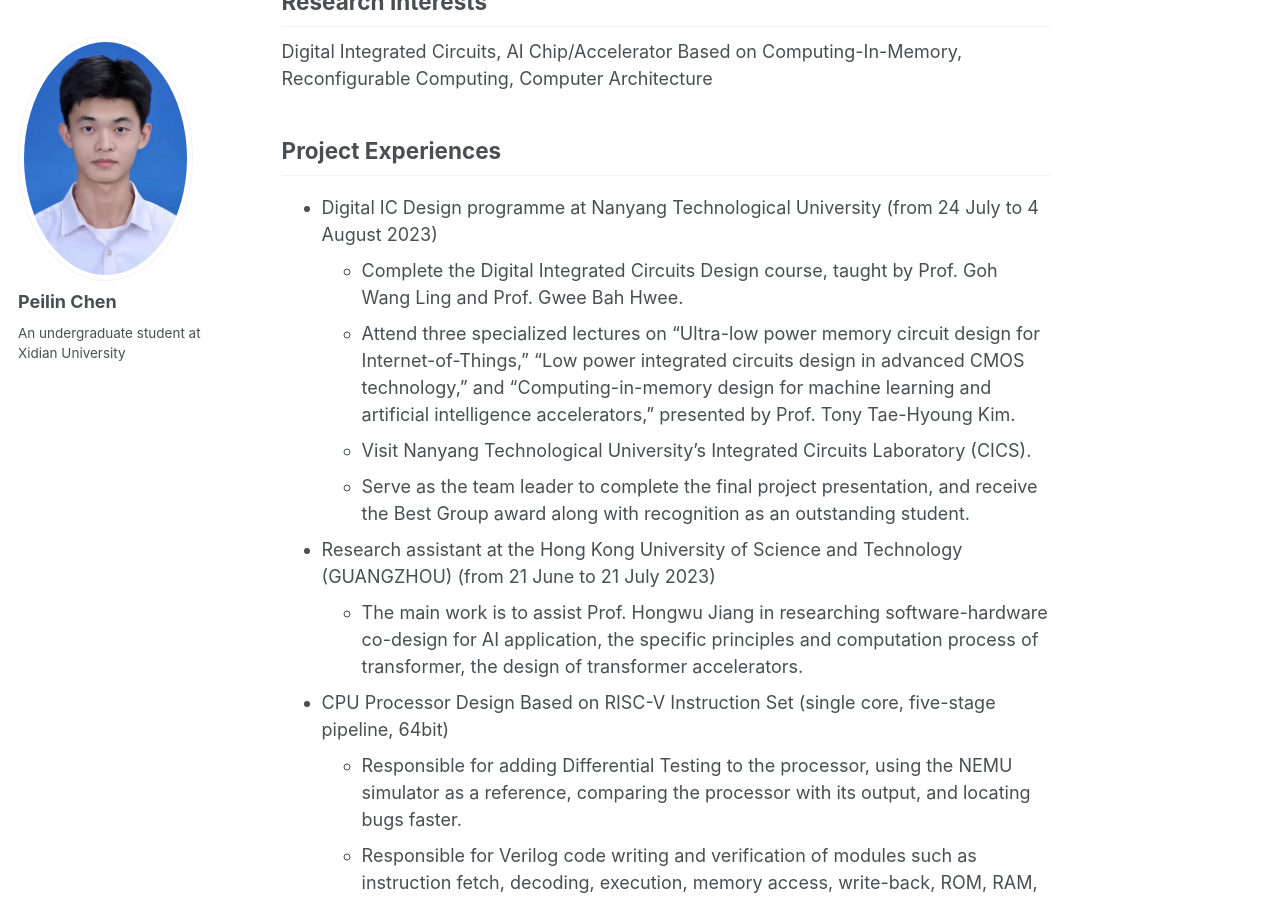
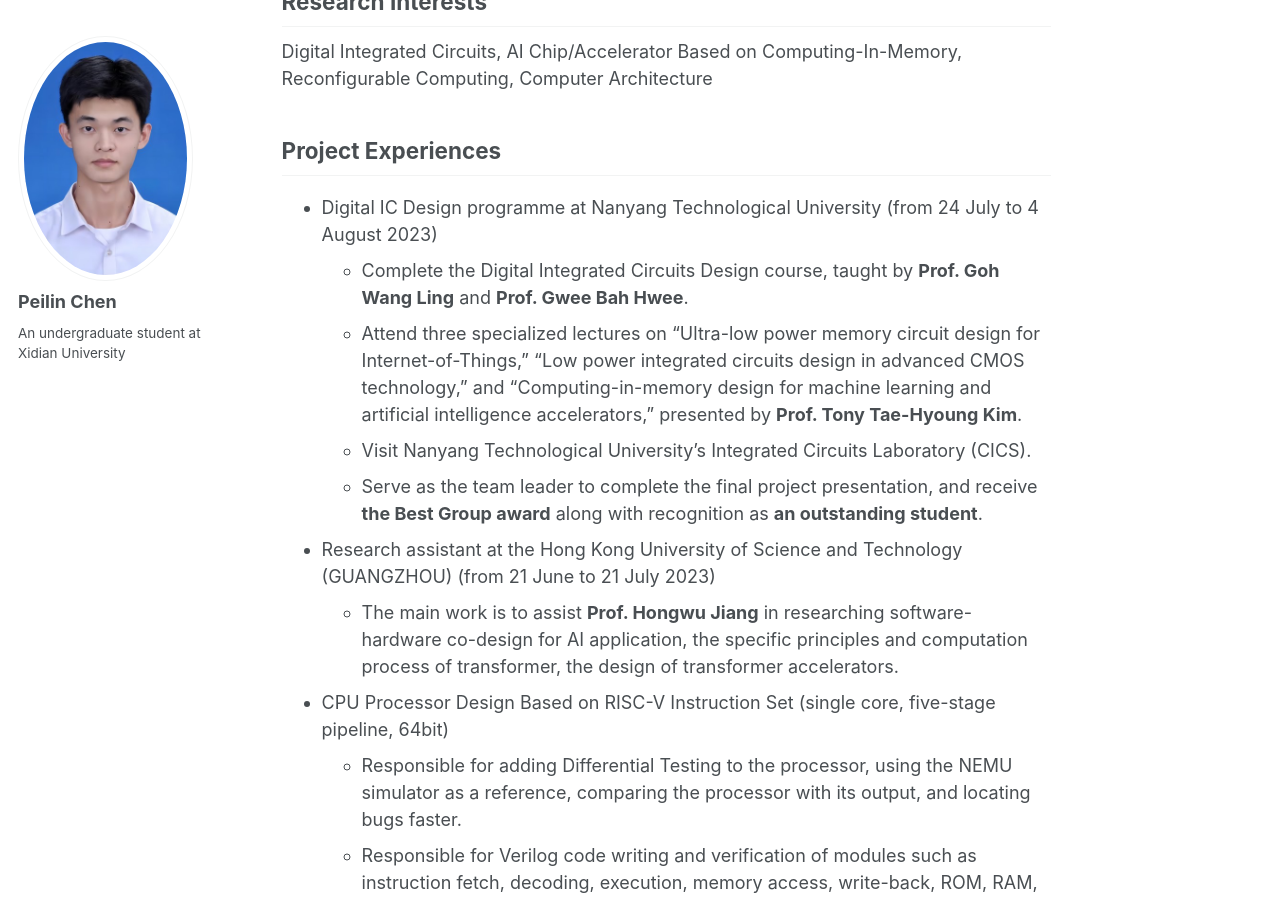
Before and after one commit to peilin-chen/peilin-chen.github.io, a Jekyll site: the page built from _pages/about.md, in a window 1280 px wide and 900 px high, scrolled down 448 px. Built offline with Jekyll 4.4.1, drawn with Linux system fonts in a browser that asks for light colours; some of the changed text lies outside the part shown.

```diff
--- a/_pages/about.md
+++ b/_pages/about.md
@@ -20,12 +20,12 @@ Digital Integrated Circuits, AI Chip/Accelerator Based on Computing-In-Memory, R
 
 ## Project Experiences
 * Digital IC Design programme at Nanyang Technological University (from 24 July to 4 August 2023)
-  - Complete the Digital Integrated Circuits Design course, taught by Prof. Goh Wang Ling and Prof. Gwee Bah Hwee.
-  - Attend three specialized lectures on "Ultra-low power memory circuit design for Internet-of-Things," "Low power integrated circuits design in advanced CMOS technology," and "Computing-in-memory design for machine learning and artificial intelligence accelerators," presented by Prof. Tony Tae-Hyoung Kim.
+  - Complete the Digital Integrated Circuits Design course, taught by **Prof. Goh Wang Ling** and **Prof. Gwee Bah Hwee**.
+  - Attend three specialized lectures on "Ultra-low power memory circuit design for Internet-of-Things," "Low power integrated circuits design in advanced CMOS technology," and "Computing-in-memory design for machine learning and artificial intelligence accelerators," presented by **Prof. Tony Tae-Hyoung Kim**.
   - Visit Nanyang Technological University's Integrated Circuits Laboratory (CICS).
-  - Serve as the team leader to complete the final project presentation, and receive the Best Group award along with recognition as an outstanding student.
+  - Serve as the team leader to complete the final project presentation, and receive **the Best Group award** along with recognition as **an outstanding student**.
 * Research assistant at the Hong Kong University of Science and Technology (GUANGZHOU) (from 21 June to 21 July 2023)
-  - The main work is to assist Prof. Hongwu Jiang in researching software-hardware co-design for AI application, the specific principles and computation process of transformer, the design of transformer accelerators.
+  - The main work is to assist **Prof. Hongwu Jiang** in researching software-hardware co-design for AI application, the specific principles and computation process of transformer, the design of transformer accelerators.
 * CPU Processor Design Based on RISC-V Instruction Set (single core, five-stage pipeline, 64bit)
   - Responsible for adding Differential Testing to the processor, using the NEMU simulator as a reference, comparing the processor with its output, and locating bugs faster.
   - Responsible for Verilog code writing and verification of modules such as instruction fetch, decoding, execution, memory access, write-back, ROM, RAM, multiplication and division unit, bus, and Cache.
@@ -51,7 +51,7 @@ technical guidance for innovation and entrepreneurship competitions, and organiz
 
 ## Awards and Honors
 * Scholarship
-  - Xidian University Special Scholarship(Top 1%), Social Scholarship(24/22586), National Encouragement Scholarship, Outstanding Student Model(Top 1%), Innovation Model(10/22586), etc.
+  - **Xidian University Special Scholarship**(Top 1%), Social Scholarship(24/22586), National Encouragement Scholarship, Outstanding Student Model(Top 1%), Innovation Model(10/22586), etc.
 * Subject competition
   - 2021.11&nbsp;&nbsp;&nbsp;&nbsp;**China Undergraduate Mathematical Contest in Modeling**&nbsp;&nbsp;&nbsp;&nbsp;**National**&nbsp;&nbsp;&nbsp;&nbsp;Second Prize
   - 2021.12&nbsp;&nbsp;&nbsp;&nbsp;China Undergraduate Mathematics Competition&nbsp;&nbsp;&nbsp;&nbsp;Provincial&nbsp;&nbsp;&nbsp;&nbsp;Second Prize
```
